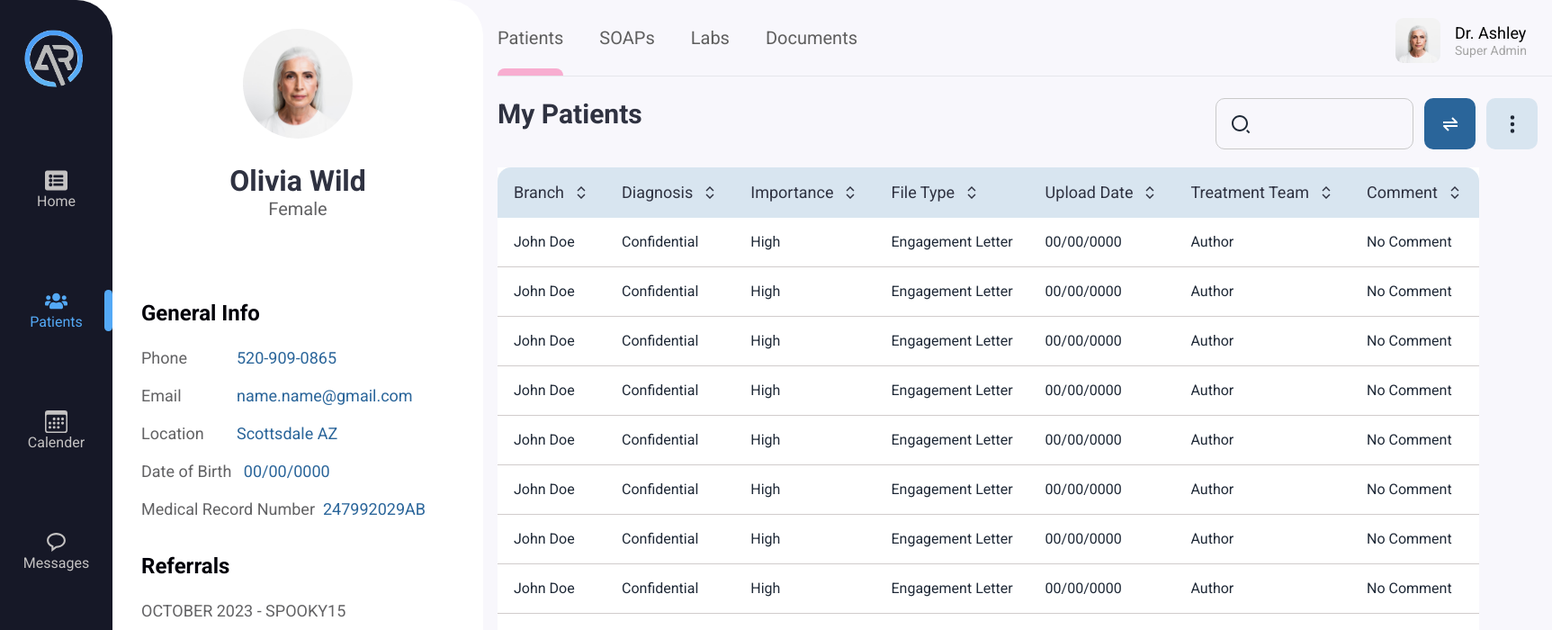
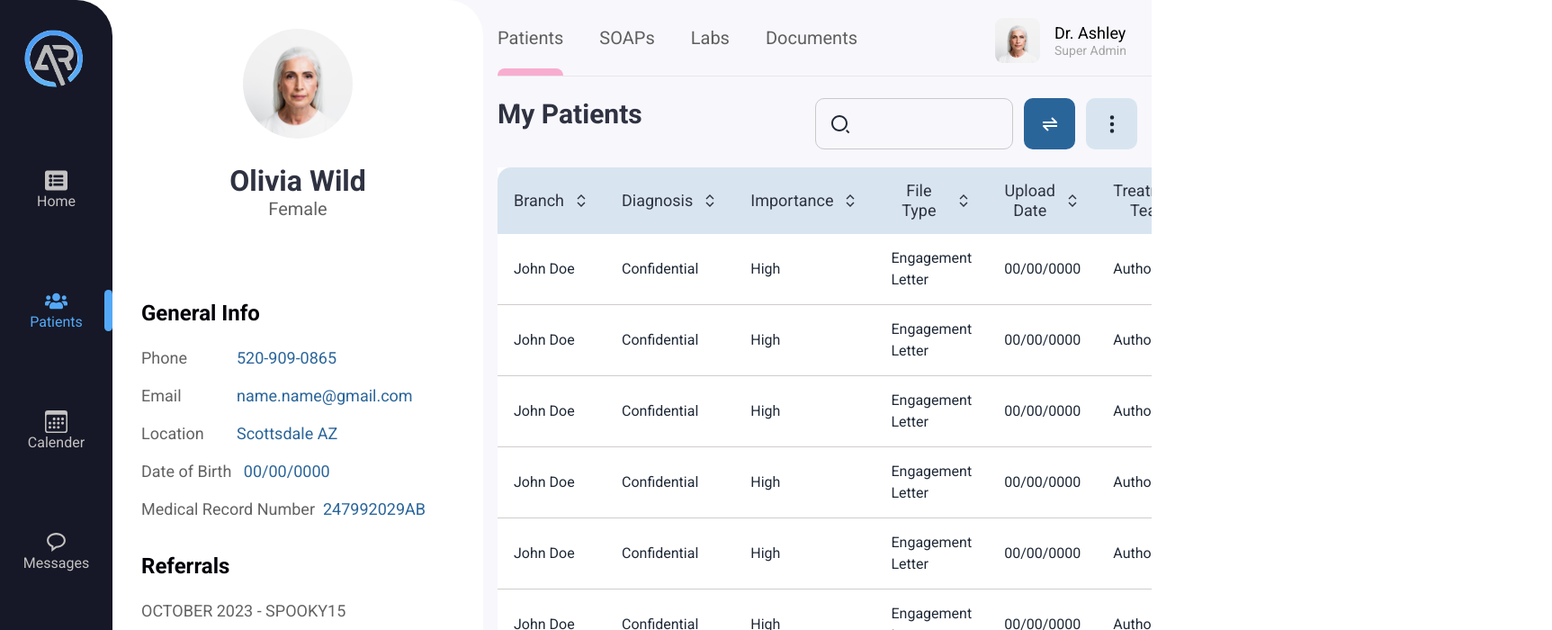
Before and after one commit to faridulccr/doctor-Ashley, a React (Vite) app: page /dashboard/patients in a window 1280 px wide. Shown: the top 700 px of the page at 90% size, 1725 px wide, since content can reach past the window. Built offline with nearby package versions, Linux system fonts and the light colour scheme.

Commit message:
vercel.json file adedd

```diff
--- a/src/pages/dashboard/patients/superAdmin-patient/SuperAdminPatient.style.scss
+++ b/src/pages/dashboard/patients/superAdmin-patient/SuperAdminPatient.style.scss
@@ -2,7 +2,6 @@
     display: grid;
     grid-template-columns: 412px 1fr;
     background-color: #f8f7fc;
-    min-width: 1600px;
     min-height: 100%;
 }
 
@@ -28,7 +27,6 @@
 }
 
 .my-patient-sec {
-    position: relative;
     .btn-container .search {
         display: grid;
         grid-template-columns: auto 1fr;
@@ -64,16 +62,13 @@
 }
 
 .table-container {
-    position: absolute;
-    width: 100%;
     max-height: 1036px;
     overflow: auto;
     margin-bottom: 20px;
 }
 
 .table-container table {
-    // width: 100%;
-
+    width: 100%;
     background-color: White;
     padding-bottom: 15px;
 
@@ -108,3 +103,20 @@
         }
     }
 }
+
+@media screen and (max-width: 1920px) {
+    .my-patient-sec {
+        position: relative;
+
+        .table-container {
+            position: absolute;
+            width: 100%;
+            overflow: auto;
+            max-height: 850px;
+
+            table {
+                min-width: 800px;
+            }
+        }
+    }
+}
```
